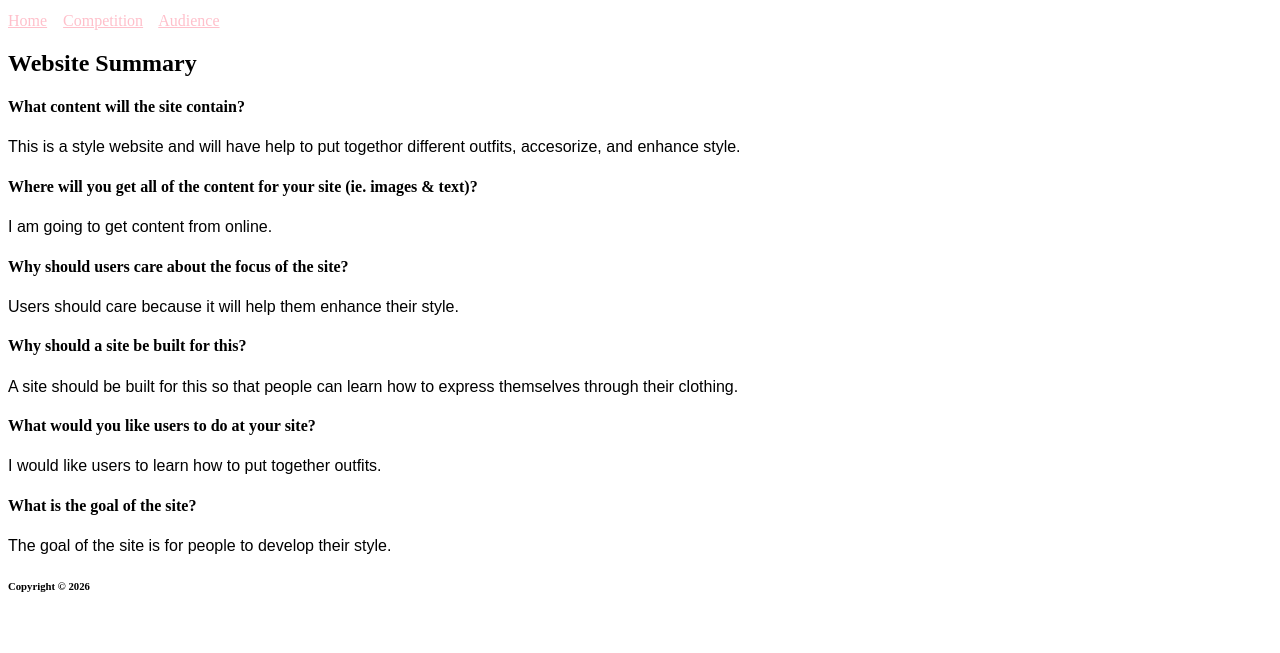
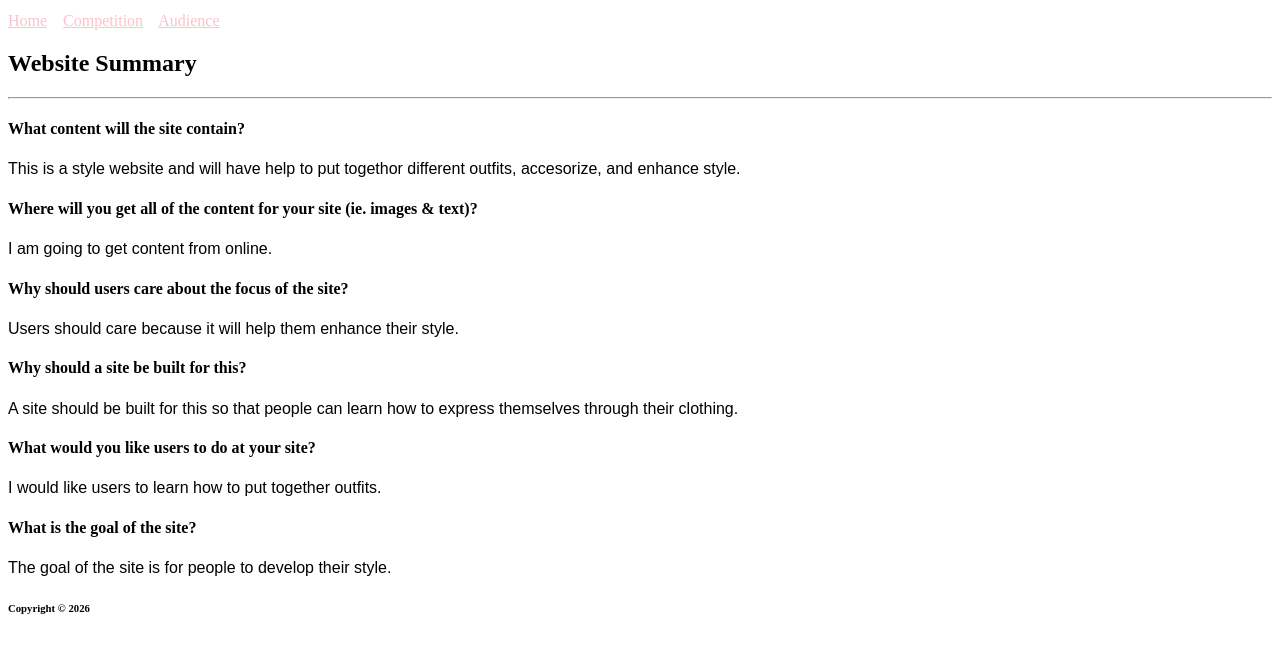
Before and after one commit to ellieporras/se1400, a plain HTML site: page milestone1/index.html in a window 1280 px wide. Shown: the part 113-766 px from the top of the page. Drawn offline with Linux system fonts and the light colour scheme; files that its build step writes are made by us from their sources.

```diff
--- a/milestone1/index.html
+++ b/milestone1/index.html
@@ -40,6 +40,8 @@
         </nav>
         <main>
             <h2>Website Summary</h2>
+            <hr>
+
             <h4>What content will the site contain?</h4>
             <p>This is a style website and will have help to put togethor different outfits, accesorize, and enhance style.</p>
             <h4>Where will you get all of the content for your site (ie. images & text)?</h4>
```
Also changed, not shown: utahtech2/style.css (+8 -8 lines), milestone1/style.css (added).
